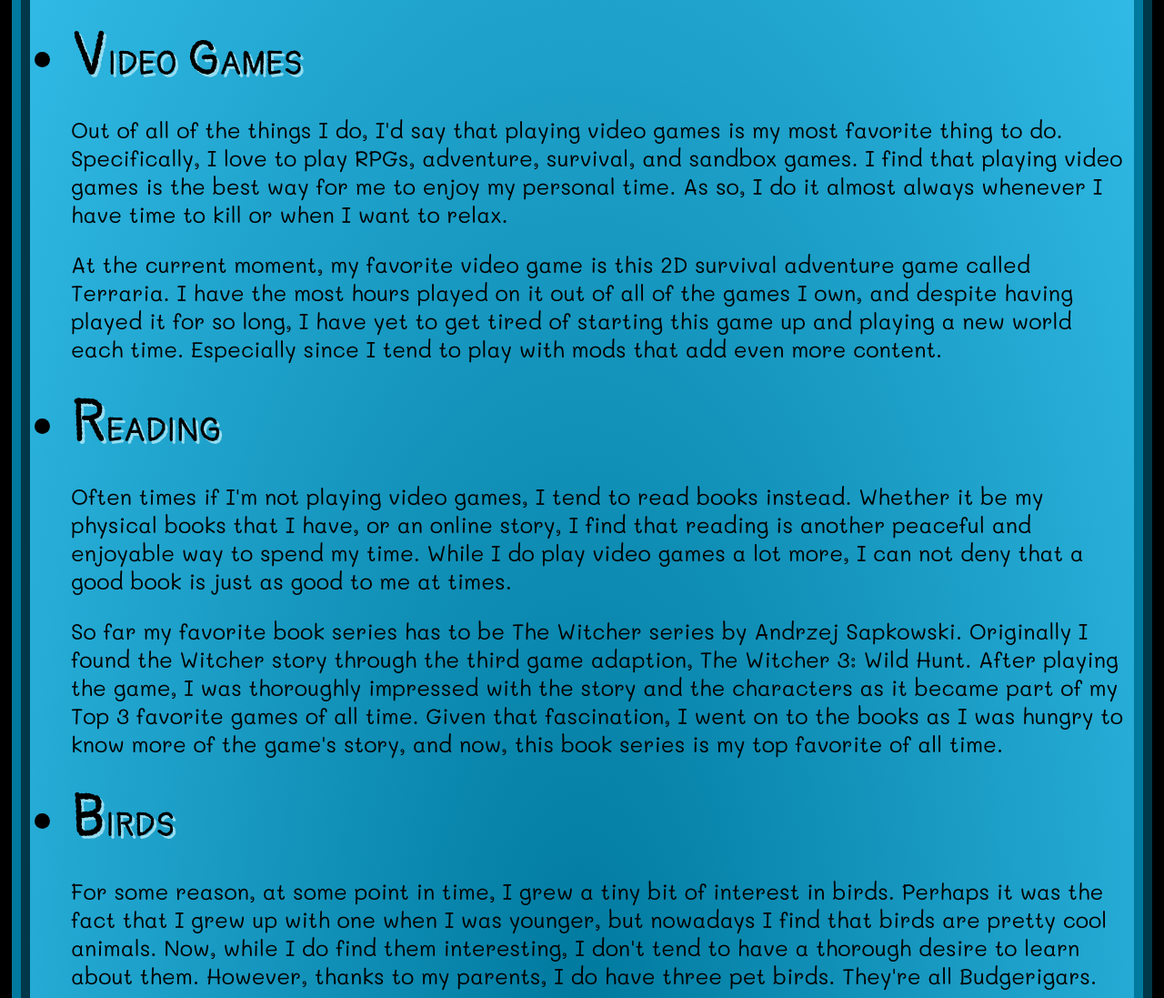
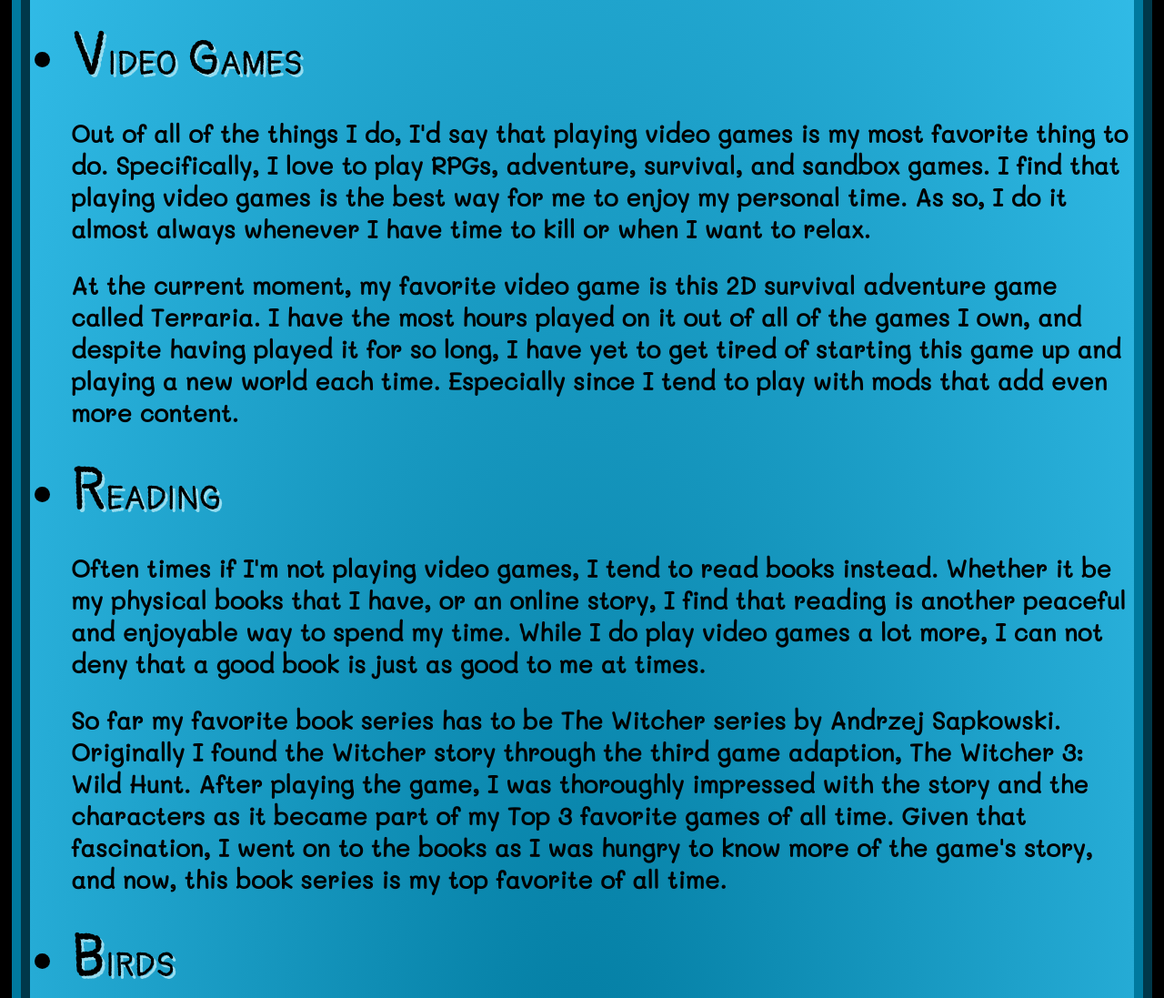
Before and after one commit to RVCC-IDMX/about-me-CGorosica2504, a plain HTML site: page index.html in a window 1280 px wide. Shown: the part 1940-3037 px from the top of the page at 91% size. Drawn offline with Linux system fonts and the light colour scheme.

Commit message:
Improved Hobbies section.

```diff
--- a/css/style.css
+++ b/css/style.css
@@ -70,7 +70,8 @@ header img {
 }
 
 #hobbies p {
-    font-size: 18pt;
+    font-size: 20pt;
+    font-weight: 900;
 }
 
 #hobbies ul li::first-letter {
--- a/index.html
+++ b/index.html
@@ -149,7 +149,7 @@
 
             <figure>
                 <img src="img\book-640w.jpg" alt="A picture of the book The Last Wish by Andrzej Sapkowski.">
-                <figcaption>The Last Wish by Andrzej Sapkowski. The first book of my favorite book series.</figcaption>
+                <figcaption>The Last Wish by Andrzej Sapkowski. A book from my favorite book series The Witcher.</figcaption>
             </figure>
 
             <hr>
```
